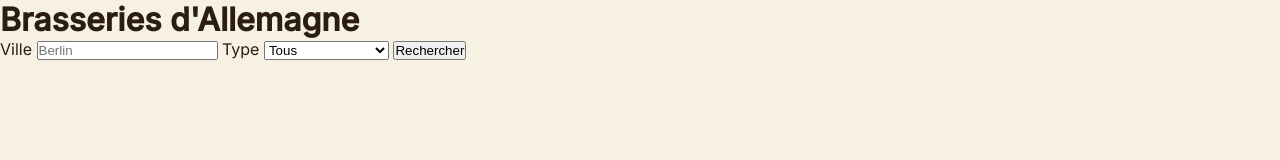
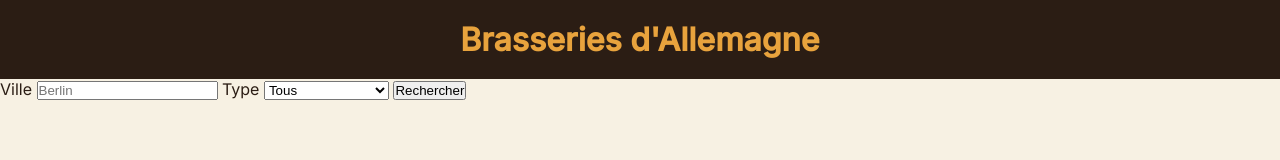
Before and after one commit to Mathisqrn/UEL220-Brasseries-allemandes, a plain HTML site: page index.html in a window 1280 px wide. Drawn offline with Linux system fonts and the light colour scheme.

Commit message:
style : Base du header

```diff
--- a/assets/css/style.css
+++ b/assets/css/style.css
@@ -20,3 +20,16 @@ body {
   background: var(--color-white);
   color: var(--color-brown);
 }
+
+/* En-tête */
+header {
+  background: var(--color-brown);
+  color: var(--color-amber);
+  padding: 20px;
+  text-align: center;
+}
+
+header h1 {
+  font-family: 'Fraunces' serif;
+  margin: 0;
+}
```
